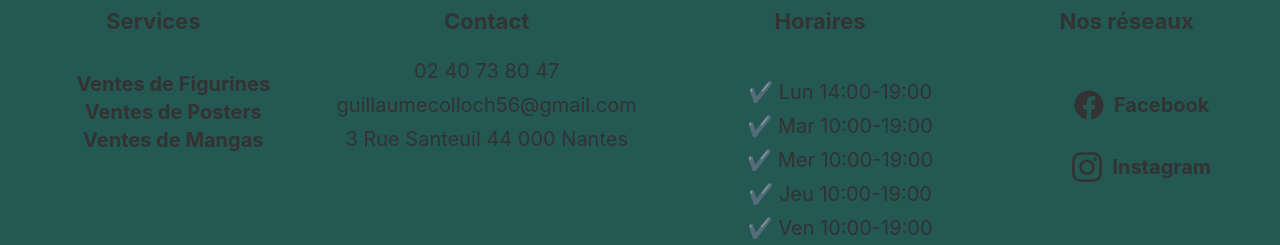
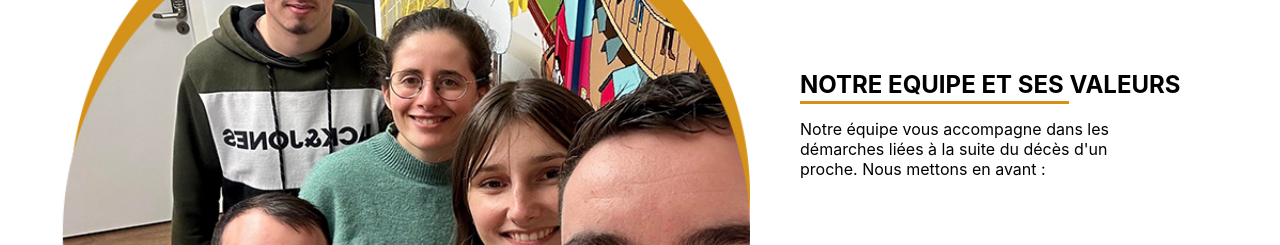
Before and after one commit to GColloch/My-Digital-Proejct-B3, a React (Create React App) app in the folder frontend/: page / in a window 1280 px wide. Shown: the part 3510-3755 px from the top of the page. Built offline with nearby package versions, Linux system fonts and the light colour scheme.

Commit message:
debut bloc Equipe

```diff
--- a/frontend/src/components/NosProfessionnels.jsx
+++ b/frontend/src/components/NosProfessionnels.jsx
@@ -14,15 +14,15 @@ const NosProfessionnels = () => {
         <button className='professionnels'>Découvrez</button>
       </div>
       <div className='containerPro'>
-        <div className='left-column'>
+        <div className='left-columnPro'>
           <div className='cardPro'>Card 1</div>
           <div className='cardPro'>Card 2</div>
         </div>
-        <div className='right-column'>
+        <div className='right-columnPro'>
           <div className='cardPro'>Card 3</div>
         </div>
-        <div className='image'>
-          <img src='your-image-url' alt='Your Image' />
+        <div className='imagePro'>
+          <img src='your-image-url' />
         </div>
       </div>
 
--- /dev/null
+++ b/frontend/src/components/NotreEquipe.jsx
@@ -0,0 +1,20 @@
+import React from 'react'
+import '../styles/NotreEquipe.scss'
+
+const NotreEquipe = () => {
+  return (
+    <div className='containerEquipe'>
+      <img src='/assets/img/Accueil/equipe.jpg' className='imageEquipe' />
+      <div className='contentEquipe'>
+        <h2><span>NOTRE EQUIPE ET SES </span>VALEURS</h2>
+        <p>
+          Notre équipe vous accompagne dans les <br />
+          démarches liées à la suite du décès d'un <br />
+          proche. Nous mettons en avant :
+        </p>
+      </div>
+    </div>
+  )
+}
+
+export default NotreEquipe
--- a/frontend/src/pages/Accueil.jsx
+++ b/frontend/src/pages/Accueil.jsx
@@ -2,6 +2,7 @@ import Avantages from '../components/Avantages'
 import Footer from '../components/Footer'
 import NosProfessionnels from '../components/NosProfessionnels'
 import NosServices from '../components/NosServices'
+import NotreEquipe from '../components/NotreEquipe'
 import Presentation from '../components/Presentation'
 
 function Home () {
@@ -13,6 +14,7 @@ function Home () {
       <Avantages />
       <NosServices />
       <NosProfessionnels />
+      <NotreEquipe />
       <Footer />
     </>
   )
--- a/frontend/src/styles/NosProfessionnels.scss
+++ b/frontend/src/styles/NosProfessionnels.scss
@@ -25,12 +25,12 @@ button .professionnels {
   display: flex;
 }
 
-.left-column {
+.left-columnPro {
   display: flex;
   flex-direction: column;
 }
 
-.right-column {
+.right-columnPro {
   display: flex;
   flex-direction: column;
 }
@@ -41,10 +41,10 @@ button .professionnels {
   margin-bottom: 10px;
 }
 
-.image {
+.imagePro {
   margin-left: 20px;
 }
 
-.image img {
+.imagePro img {
   max-width: 100%;
 }
--- /dev/null
+++ b/frontend/src/styles/NotreEquipe.scss
@@ -0,0 +1,23 @@
+.containerEquipe {
+  display: flex;
+  align-items: center;
+}
+
+.imageEquipe {
+  margin-left: 50px;
+  width: 700px;
+  height: 700px;
+  margin-bottom: 100px;
+}
+
+.contentEquipe {
+  margin-left: 50px; /* Ajustez la marge selon vos besoins */
+  margin-bottom: 250px;
+h2 {
+  margin-top: 0; /* Ajout de la marge supérieure */
+}
+
+p {
+  margin-top: 5px; /* Ajout de la marge supérieure */
+}
+}
```
Also changed, not shown: frontend/public/assets/img/Accueil/equipe.jpg (added), frontend/public/assets/img/Accueil/valeurs.png (added).
